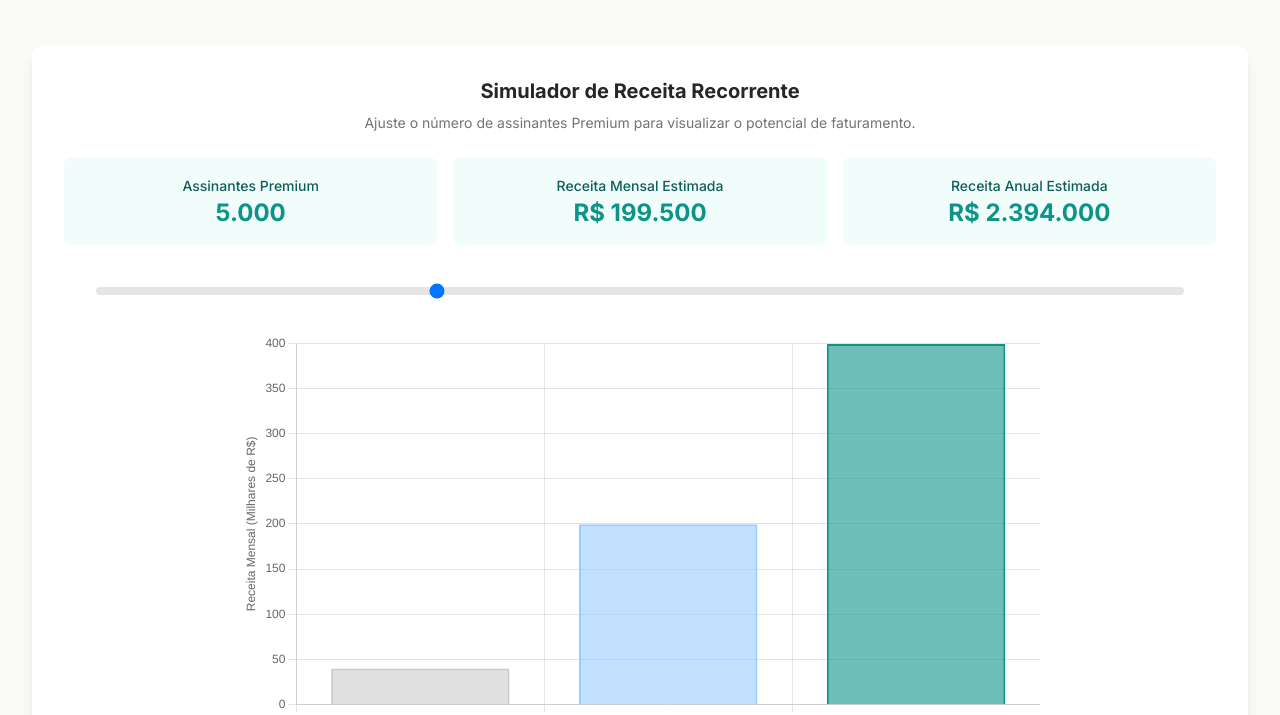
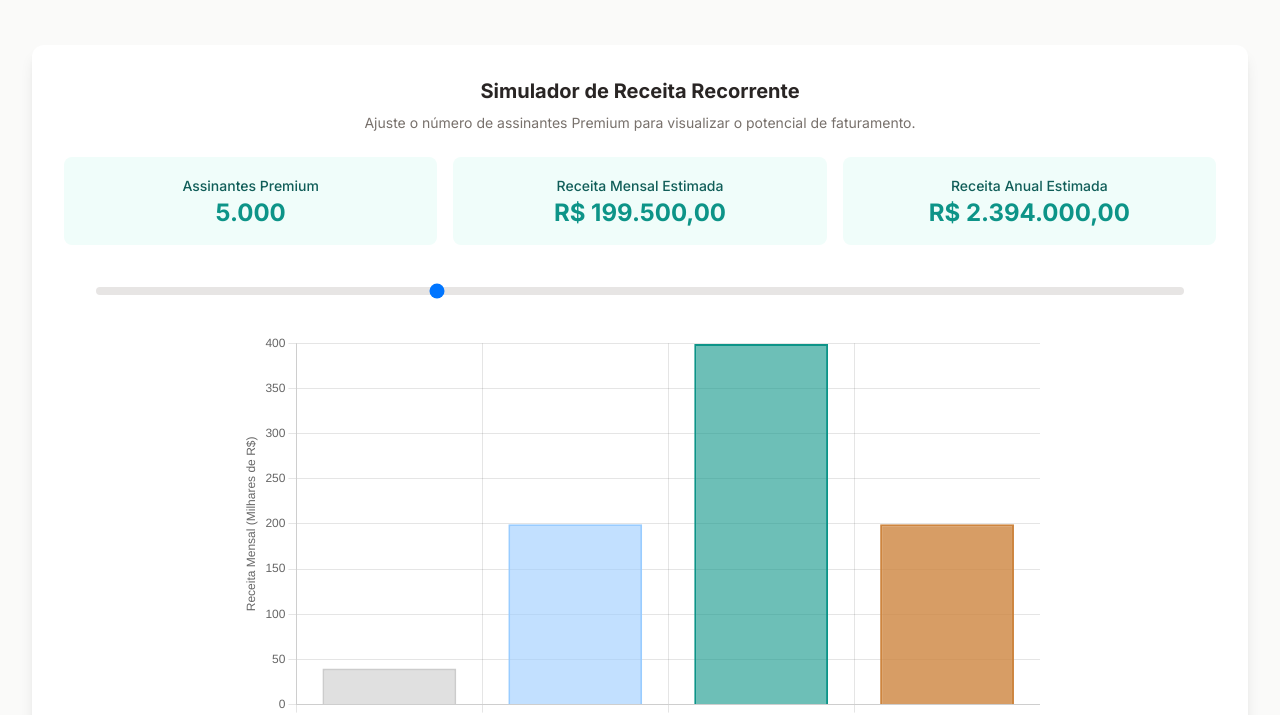
Before and after one commit to deusnotopo/unicornio2.github.com, a plain HTML site: page index.html in a window 1280 px wide. Shown: the part 235-950 px from the top of the page. Drawn offline with nearby package versions, Linux system fonts and the light colour scheme.

Commit message:
Update index.html

```diff
--- a/index.html
+++ b/index.html
@@ -221,7 +221,7 @@
                 const slider = document.getElementById('revenueSlider');
                 const subscriberCountEl = document.getElementById('subscriberCount');
                 const monthlyRevenueEl = document.getElementById('monthlyRevenue');
-                const annualRevenueEl = aocument.getElementById('annualRevenue');
+                const annualRevenueEl = document.getElementById('annualRevenue');
 
                 if (!slider) return;
 
```
